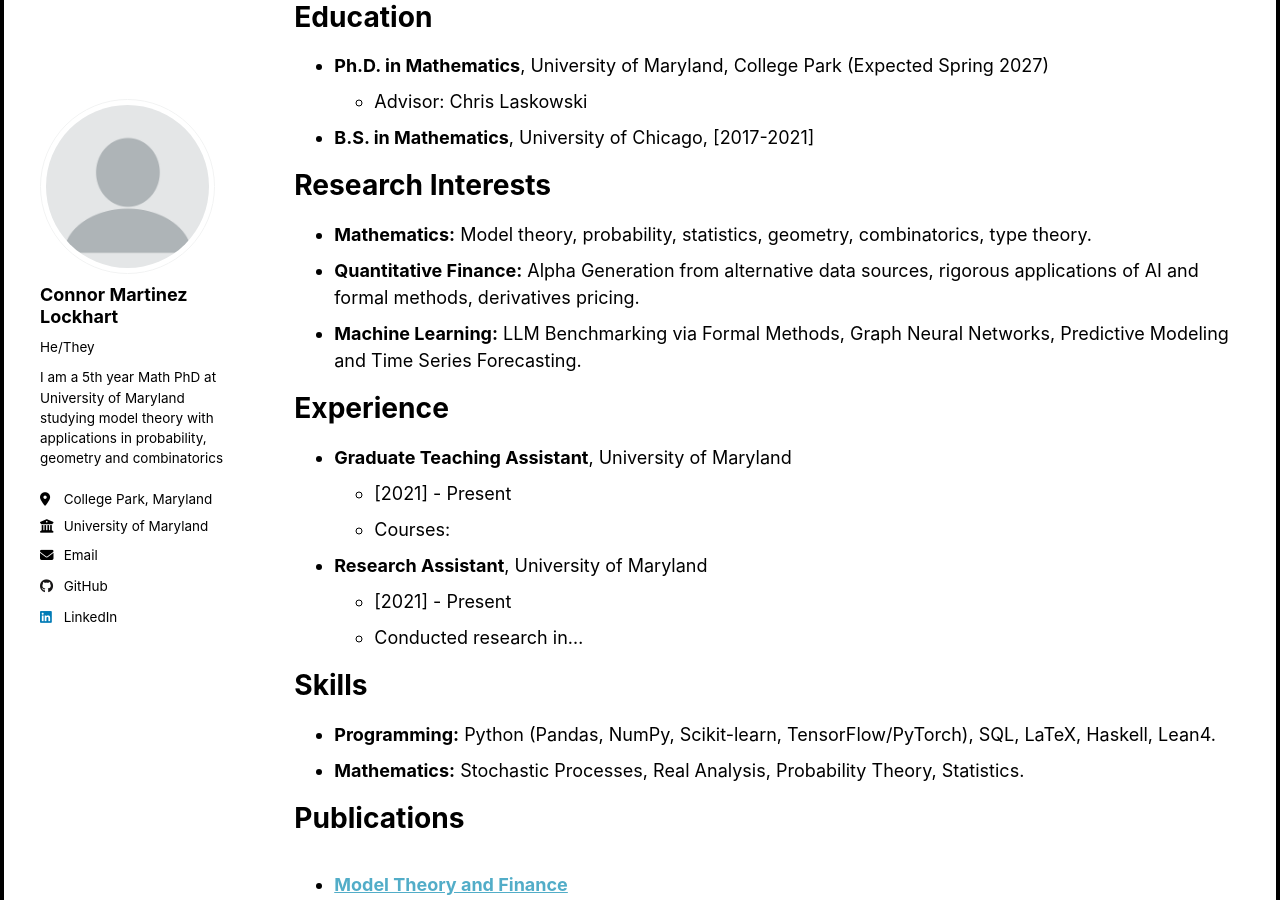
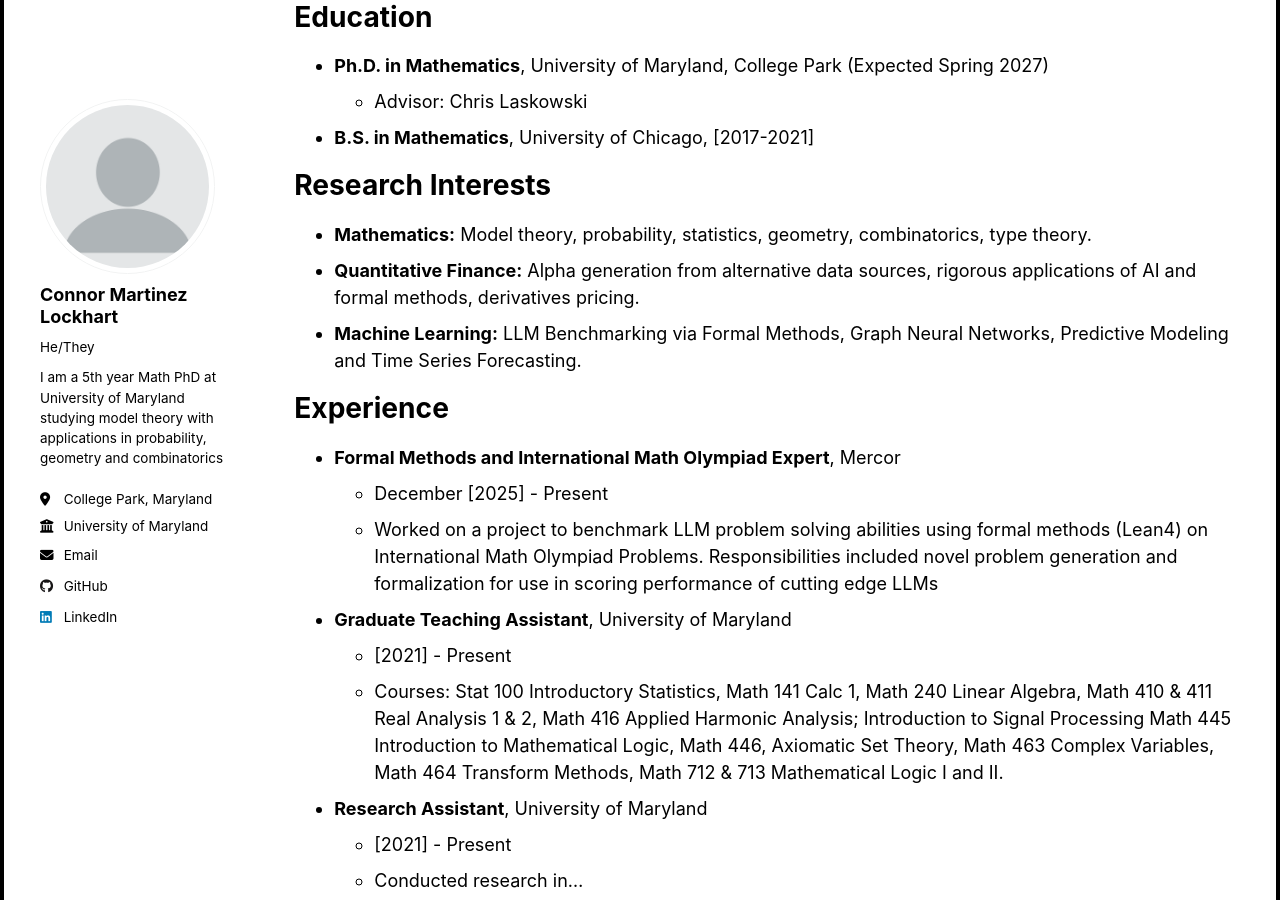
Before and after one commit to Conair94/conair94.github.io, a Jekyll site: the page built from _pages/cv.md, in a window 1280 px wide and 900 px high, scrolled down 312 px. Built offline with Jekyll 4.4.1, drawn with Linux system fonts in a browser that asks for light colours; a script that is not in the unit is left out.

Commit message:
updated CV page

```diff
--- a/_pages/cv.md
+++ b/_pages/cv.md
@@ -21,14 +21,18 @@ Education
 Research Interests
 ======
 *   **Mathematics:** Model theory, probability, statistics, geometry, combinatorics, type theory.
-*   **Quantitative Finance:** Alpha Generation from alternative data sources, rigorous applications of AI and formal methods, derivatives pricing.
+*   **Quantitative Finance:** Alpha generation from alternative data sources, rigorous applications of AI and formal methods, derivatives pricing.
 *   **Machine Learning:** LLM Benchmarking via Formal Methods, Graph Neural Networks, Predictive Modeling and Time Series Forecasting.
 
 Experience
 ======
+*   **Formal Methods and International Math Olympiad Expert**, Mercor
+    *   December [2025] - Present
+    *   Worked on a project to benchmark LLM problem solving abilities using formal methods (Lean4) on International Math Olympiad Problems. Responsibilities included novel problem generation and formalization for use in scoring performance of cutting edge LLMs
+
 *   **Graduate Teaching Assistant**, University of Maryland
     *   [2021] - Present
-    *   Courses:
+    *   Courses: Stat 100 Introductory Statistics, Math 141 Calc 1, Math 240 Linear Algebra, Math 410 & 411 Real Analysis 1 & 2, Math 416 Applied Harmonic Analysis; Introduction to Signal Processing  Math 445 Introduction to Mathematical Logic, Math 446, Axiomatic Set Theory, Math 463 Complex Variables, Math 464 Transform Methods, Math 712 & 713 Mathematical Logic I and II.
 
 *   **Research Assistant**, University of Maryland
     *   [2021] - Present
```
